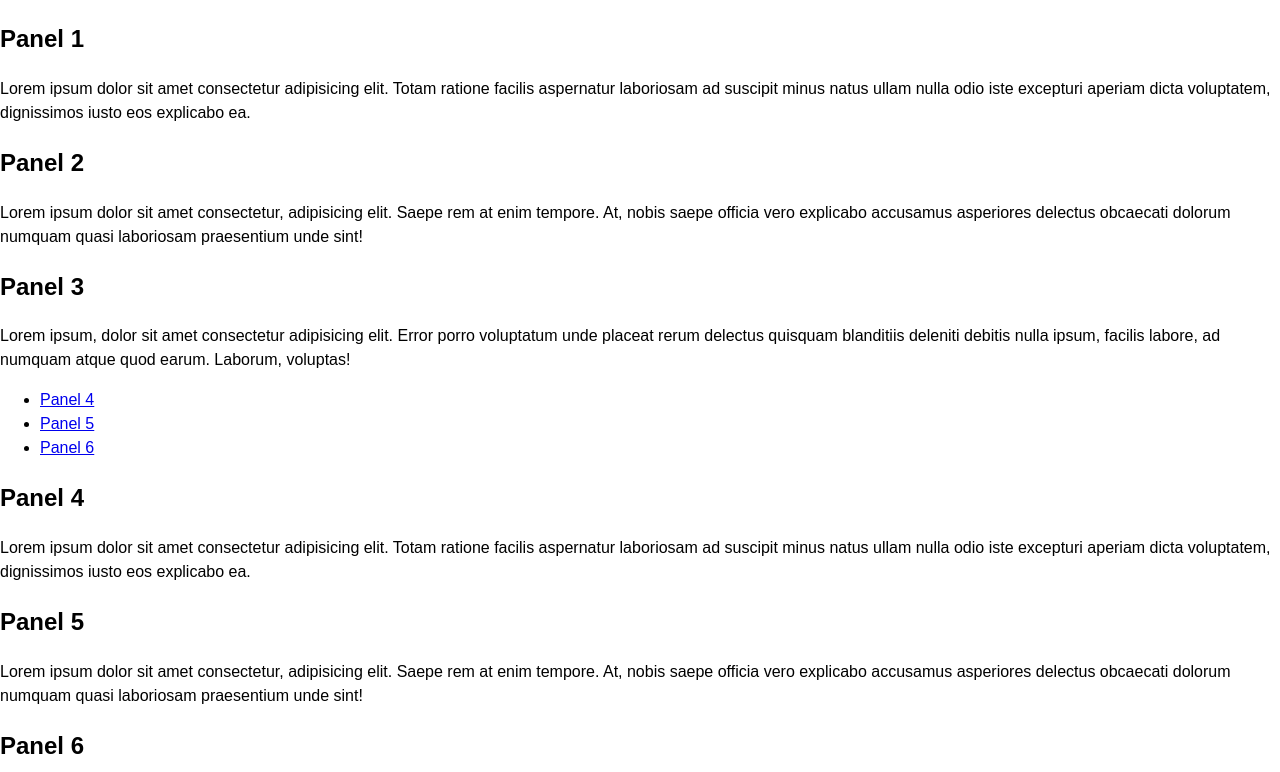
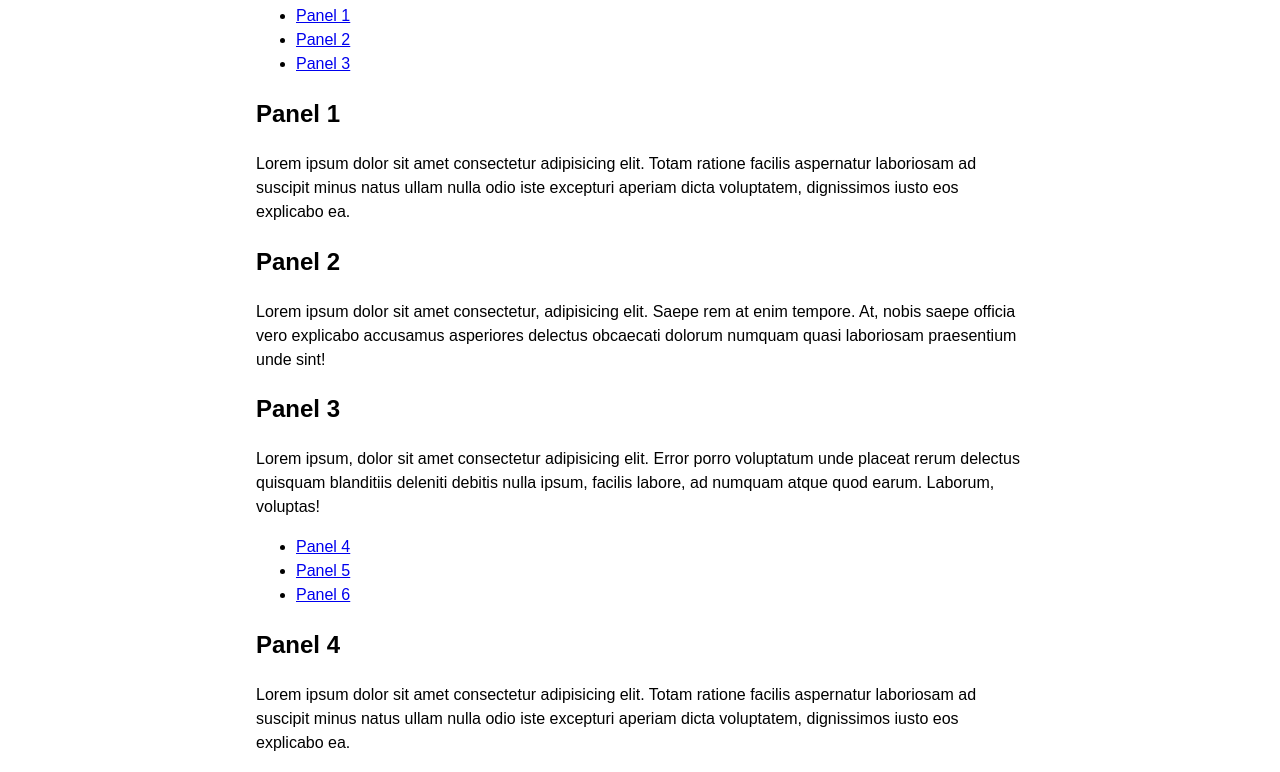
Before and after one commit to cmegown/tabs, a plain HTML site: page index.html in a window 1280 px wide. Shown: the part 87-859 px from the top of the page. Drawn offline with Linux system fonts and the light colour scheme.

Commit message:
updating tabs component

```diff
--- a/index.html
+++ b/index.html
@@ -11,7 +11,10 @@
   </head>
   <body>
 
-    <div class="container">
+    <main class="container">
+      <h1>Tabs</h1>
+
+      <div>
         <ul class="c-tablist">
           <li>
             <a class="c-tab" href="#panel-1">Panel 1</a>
@@ -37,7 +40,7 @@
         </section>
       </div>
 
-    <div class="container">
+      <div>
         <ul class="c-tablist">
           <li>
             <a class="c-tab" href="#panel-4">Panel 4</a>
@@ -62,6 +65,7 @@
           <p>Lorem ipsum, dolor sit amet consectetur adipisicing elit. Error porro voluptatum unde placeat rerum delectus quisquam blanditiis deleniti debitis nulla ipsum, facilis labore, ad numquam atque quod earum. Laborum, voluptas!</p>
         </section>
       </div>
+    </main>
 
     <script type="module">
       import { Tabs } from './tabs.js';
--- a/tabs.css
+++ b/tabs.css
@@ -10,6 +10,12 @@ body {
   font-family: sans-serif;
 }
 
+.container {
+  max-width: 48em;
+  margin-right: auto;
+  margin-left: auto;
+}
+
 .c-tab {}
 
 .c-tablist {}
--- a/tabs.js
+++ b/tabs.js
@@ -5,9 +5,12 @@ export class Tabs {
     this.tabpanels = document.querySelectorAll('.c-tabpanel');
   }
 
-  create() {
+  ///
+
+  _addAria() {
     this.tabs.forEach(tab => {
       tab.setAttribute('role', 'tab');
+      tab.setAttribute('aria-selected', 'false');
     });
 
     this.tablists.forEach(tablist => {
@@ -16,12 +19,14 @@ export class Tabs {
 
     this.tabpanels.forEach(tabpanel => {
       tabpanel.setAttribute('role', 'tabpanel');
+      tabpanel.setAttribute('tabindex', '-1');
     });
   }
 
-  destroy() {
+  _removeAria() {
     this.tabs.forEach(tab => {
       tab.removeAttribute('role');
+      tab.removeAttribute('aria-selected');
     });
 
     this.tablists.forEach(tablist => {
@@ -30,6 +35,17 @@ export class Tabs {
 
     this.tabpanels.forEach(tabpanel => {
       tabpanel.removeAttribute('role');
+      tabpanel.removeAttribute('tabindex');
     });
   }
+
+  ///
+
+  create() {
+    this._addAria();
+  }
+
+  destroy() {
+    this._removeAria();
+  }
 }
```
Lines whose indentation alone changed are shown as unchanged.
